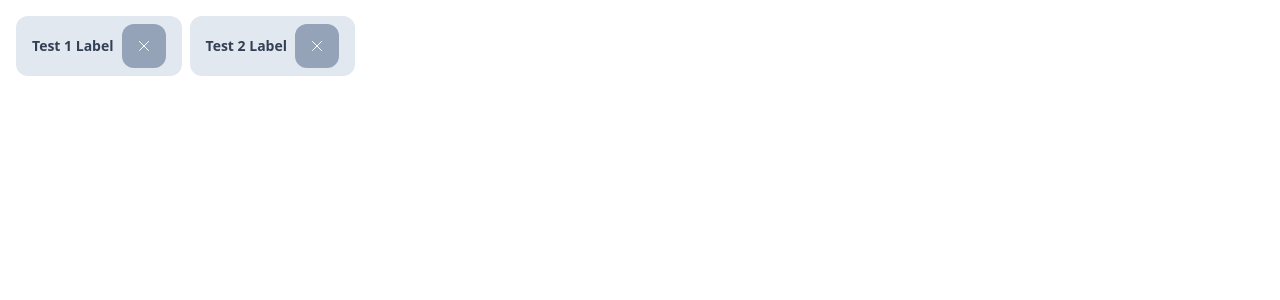
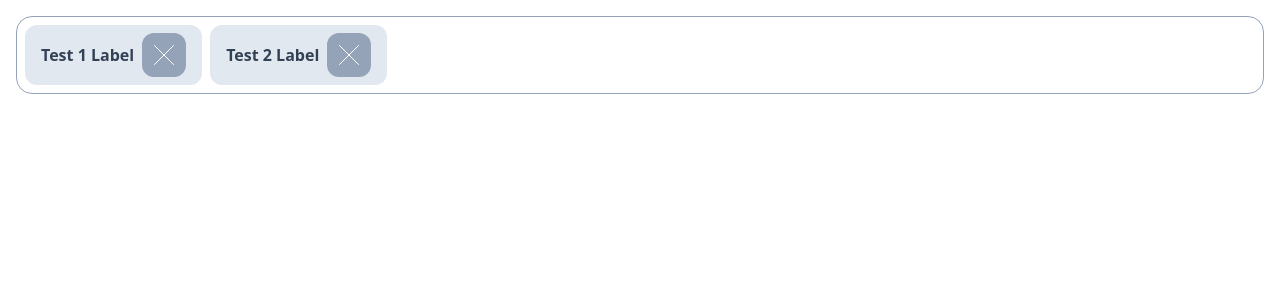
Before and after one commit to mehmetyilmaz001/react-multiselect-challenge, a React (Create React App) app: page / in a window 1280 px wide. Shown: the top 300 px of the page. Built offline with nearby package versions, Linux system fonts and the light colour scheme.

Commit message:
Styles changes on tag

```diff
--- a/src/components/MultiSelect/MultiSelect.styled.ts
+++ b/src/components/MultiSelect/MultiSelect.styled.ts
@@ -1,7 +1,14 @@
 import styled from 'styled-components';
 
 const MultiSelectStyled = styled.div`
+    display: flex;
+    height: fit-content;
+
     position: relative;
+    background-color: #fff;
+    border: solid 1px #94A3B8;
+    border-radius: 16px;
+    padding: 8px;
 `;
 
 export default MultiSelectStyled;
--- a/src/components/MultiSelect/MultiSelectOverflow/MultiSelectOverflow.styled.ts
+++ b/src/components/MultiSelect/MultiSelectOverflow/MultiSelectOverflow.styled.ts
@@ -1,11 +1,11 @@
 import styled from 'styled-components';
 
 const MultiSelectOverflowStyled = styled.div`
-    position: absolute;
+    /* position: absolute;
     top: 0;
     left: 0;
     right: 0;
-    z-index: 1;
+    z-index: 1; */
 
     display: flex;
     gap: 8px;
--- a/src/components/MultiSelect/MultiSelectTag/CloseIcon.tsx
+++ b/src/components/MultiSelect/MultiSelectTag/CloseIcon.tsx
@@ -1,8 +1,8 @@
 export default function CloseIcon () {
     return (
-        <svg width="10" height="10" viewBox="0 0 10 10" fill="none">
-            <path d="M0.5 0.5L9.5 9.5" stroke="#FFF" stroke-linecap="round" stroke-linejoin="round"/>
-            <path d="M9.5 0.5L0.5 9.5" stroke="#FFF" stroke-linecap="round" stroke-linejoin="round"/>
+        <svg width="20" height="20" viewBox="0 0 20 20" fill="none">
+            <path d="M0.5 0.5L19.5 19.5" stroke="#FFF" stroke-linecap="round" stroke-linejoin="round"/>
+            <path d="M19.5 0.5L0.5 19.5" stroke="#FFF" stroke-linecap="round" stroke-linejoin="round"/>
         </svg>
     );
 }
--- a/src/components/MultiSelect/MultiSelectTag/MultiSelectTag.styled.ts
+++ b/src/components/MultiSelect/MultiSelectTag/MultiSelectTag.styled.ts
@@ -12,7 +12,7 @@ const MultiSelectTagStyled = styled.div`
     cursor: default;
 
     .label {
-        font-size: 14px;
+        font-size: 16px;
         line-height: 16px;
         font-weight: 600;
         color: #334155;
@@ -31,6 +31,11 @@ const MultiSelectTagStyled = styled.div`
         outline: none;
         cursor: pointer;
 
+        svg {
+            /* width: px;
+            height: 10px; */
+        }
+
         &:hover {
             background-color: #9fa9b3;
         }
```
